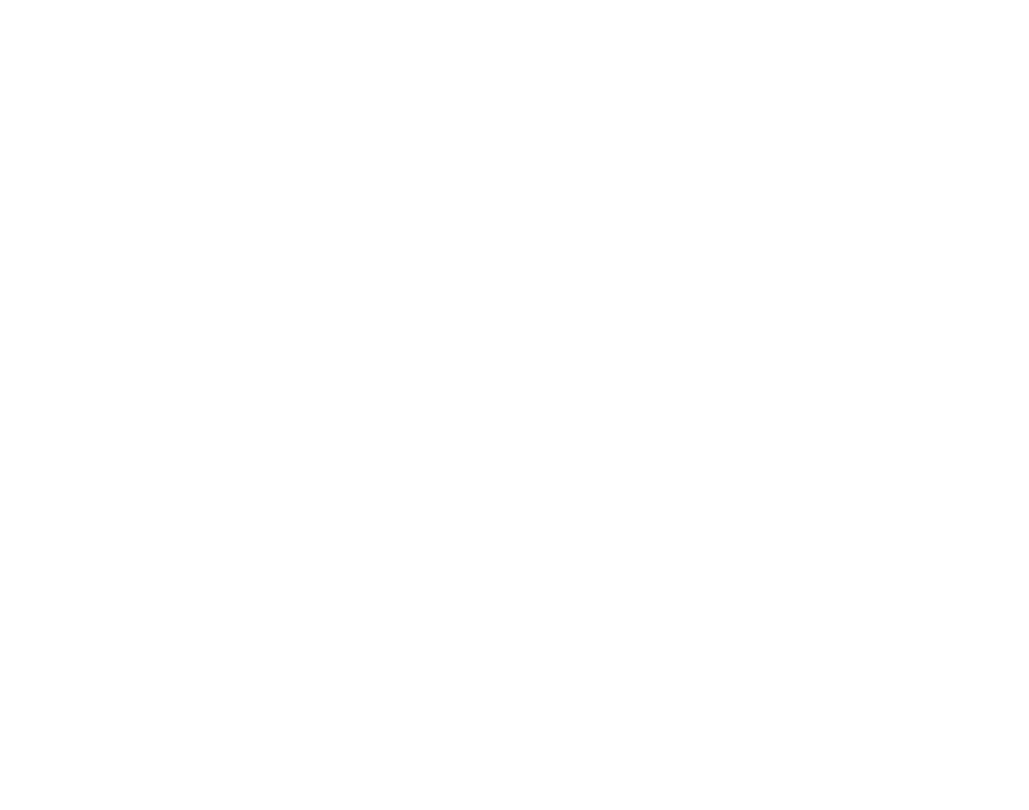
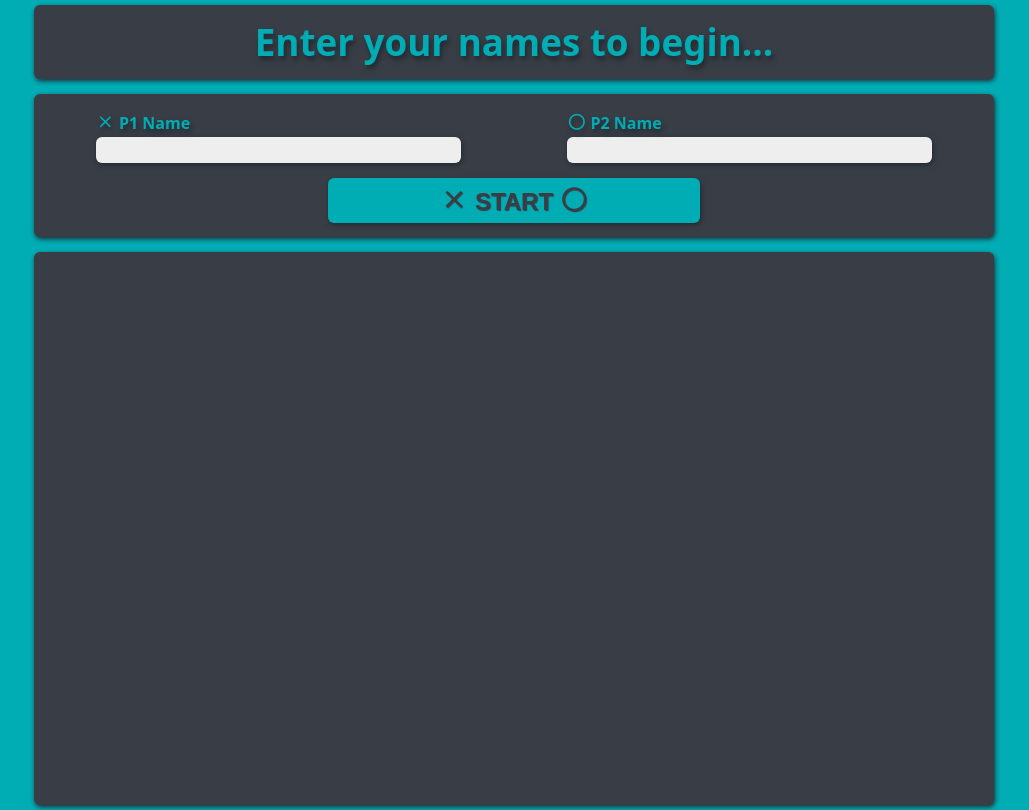
Before and after one commit to Martynas0/odin_tictactoe, a website: page index.html in a window 1280 px wide. Shown: the whole page, without its empty margins (126-1155 px from the left). Drawn offline with Linux system fonts and the light colour scheme.

Commit message:
Add simple graphical user interface.

```diff
--- a/index.html
+++ b/index.html
@@ -4,9 +4,33 @@
     <meta charset="UTF-8">
     <meta name="viewport" content="width=device-width, initial-scale=1.0">
     <title>Document</title>
+    <link rel="stylesheet" href="https://cdn.jsdelivr.net/npm/@mdi/font@7.4.47/css/materialdesignicons.min.css">
+    <link rel="stylesheet" href="style.css">
     <script defer src="script.js"></script>
 </head>
 <body>
 
+    <h1 id="heading">Enter your names to begin...</h1>
+
+    <form action="">
+
+        <div class="form-control">
+            <label for="p1"><span class="mdi mdi-close"></span> P1 Name</label>
+            <input type="text" name="p1" id="p1">
+        </div>
+
+        <div class="form-control">
+            <label for="p2"><span class="mdi mdi-circle-outline"></span> P2 Name</label>
+            <input type="text" name="p2" id="p2">
+        </div>
+
+        <button type="submit"><span class="mdi mdi-close"></span> START <span class="mdi mdi-circle-outline"></span></button>
+
+    </form>
+
+    <div class="interface">
+
+    </div>
+
 </body>
 </html>
--- /dev/null
+++ b/package.json
@@ -0,0 +1,5 @@
+{
+  "dependencies": {
+    "@mdi/font": "^7.4.47"
+  }
+}
--- a/style.css
+++ b/style.css
@@ -0,0 +1,108 @@
+* {
+    box-sizing: border-box;
+    margin: 0;
+    padding: 0;
+}
+
+:root {
+    font-size: 16px;
+    font-family: system-ui, -apple-system, BlinkMacSystemFont, 'Segoe UI', Roboto, Oxygen, Ubuntu, Cantarell, 'Open Sans', 'Helvetica Neue', sans-serif;
+    color: #00ADB5;
+}
+
+body {
+    background-color: #00ADB5;
+    height: 100vh;
+    width: 75%;
+    margin: 5px auto;
+
+    display: flex;
+    flex-direction: column;
+    gap: 15px;
+}
+
+#heading {
+    font-size: 2.3rem;
+    background-color: #393E46;
+    padding: 12px 20px;
+    border-radius: 6px;
+    box-shadow: 1px 2px 5px #222831;
+    text-shadow: 2px 4px 5px #222831;
+    text-align: center;
+}
+
+form {
+    background-color: #393E46;
+    padding: 14px 16px;
+    border-radius: 6px;
+    box-shadow: 1px 2px 5px #222831;
+
+    display: grid;
+    grid-template-columns: 1fr 1fr;
+    grid-template-rows: min-content min-content;
+    justify-items: center;
+    gap: 15px;
+}
+
+form span {
+    font-weight: 900;
+    font-size: 1.2em;
+}
+
+.form-control {
+    width: 80%;
+}
+
+.form-control label {
+    display: block;
+    font-weight: 600;
+    text-shadow: 2px 4px 5px #222831;
+    margin-bottom: 2px;
+}
+
+.form-control input[type="text"] {
+    display: block;
+    width: 100%;
+    border: none;
+    border-radius: 6px;
+    background-color: #EEEEEE;
+    color: #393E46;
+    font-weight: 600;
+    font-size: 1rem;
+    padding: 4px 12px;
+    box-shadow: 1px 2px 5px #222831;
+}
+
+.form-control input[type="text"]:focus {
+    outline: none;
+    border: 2px solid #00ADB5;
+}
+
+form > button {
+    grid-column: 1 / -1;
+    width: 40%;
+    background-color: #00ADB5;
+    color: #393E46;
+    font-size: 1.5rem;
+    font-weight: 900;
+    border: none;
+    border-radius: 6px;
+    padding: 6px 18px;
+    box-shadow: 1px 2px 5px #222831;
+    text-shadow: 1px 1px 1px #393E46;
+}
+
+
+
+.interface {
+    background-color: #393E46;
+    padding: 8px 16px;
+    border-radius: 6px;
+    box-shadow: 1px 2px 5px #222831;
+    flex: 1;
+
+    display: grid;
+    grid-template-columns: repeat(3, clamp(150px, 10vw, 300px));
+    grid-template-rows: repeat(3, clamp(150px, 10vw, 300px));
+    justify-content: center;
+}
```
Also changed, not shown: 1 other file.
